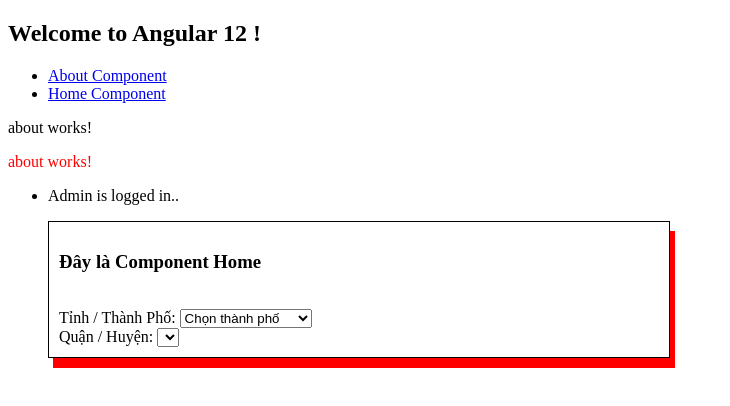
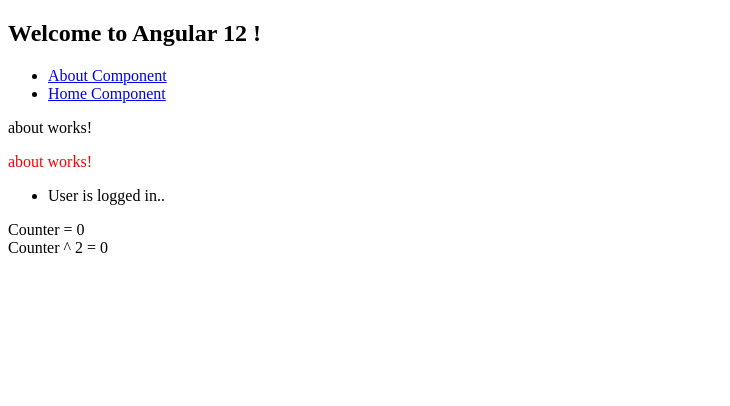
Before and after one commit to hakagashi1/Angular12, an Angular app: page /about in a window 1280 px wide. Shown: the top 406 px of the page, without its empty margins (0-730 px from the left). Built offline with nearby package versions, Linux system fonts and the light colour scheme.

Commit message:
update common services

```diff
--- /dev/null
+++ b/src/app/Services/common.service.ts
@@ -0,0 +1,15 @@
+import { Injectable } from '@angular/core';
+
+@Injectable({
+  providedIn: 'root'
+})
+export class CommonService {
+
+  public counter = 0;
+
+  constructor() { }
+
+  public binhPhuong(n: number) : number {
+    return n * n;
+  }
+}
--- a/src/app/about/about.component.html
+++ b/src/app/about/about.component.html
@@ -13,3 +13,8 @@
         <p>Please choose login name</p>
     </li>
 </ul>
+
+<span>Counter = {{ counter }}</span>
+<br />
+
+<span>Counter ^ 2 = {{ counterBinhPhuong }}</span>
--- a/src/app/about/about.component.ts
+++ b/src/app/about/about.component.ts
@@ -1,4 +1,5 @@
 import { Component, OnInit } from '@angular/core';
+import { CommonService } from '../Services/common.service';
 
 @Component({
   selector: 'app-about',
@@ -7,12 +8,17 @@
 })
 export class AboutComponent implements OnInit {
 
-  public loginName = 'admin';
+  public loginName = 'user';
   public myColor = 'red';
+  public counter = 0;
+  public counterBinhPhuong = 0;
 
-  constructor() { }
+  constructor(private common: CommonService) { }
 
   ngOnInit(): void {
+    this.counter = this.common.counter;
+    this.counterBinhPhuong = this.common.binhPhuong(this.counter);
+    this.common.counter++;
   }
 
 }
--- a/src/app/home/home.component.html
+++ b/src/app/home/home.component.html
@@ -44,4 +44,10 @@
     </select>
     <br />
 
+
+    <span>Counter = {{ counter }}</span>
+    <br />
+
+    <span>Counter ^ 2 = {{ counterBinhPhuong }}</span>
+
 </div>
--- a/src/app/home/home.component.ts
+++ b/src/app/home/home.component.ts
@@ -1,4 +1,5 @@
 import { Component, OnInit } from '@angular/core';
+import { CommonService } from '../Services/common.service';
 
 @Component({
   selector: 'app-home',
@@ -63,11 +64,16 @@
       ],
     },
   ];
+  public counter = 0;
+  public counterBinhPhuong = 0;
 
-  constructor() {}
+  constructor(private common: CommonService) {}
 
   ngOnInit(): void {
     console.log('vietnamData = ', this.vietnamData);
+    this.counter = this.common.counter;
+    this.counterBinhPhuong = this.common.binhPhuong(this.counter);
+    this.common.counter++;
   }
 
   public changeCity(event: any): void {
```
Also changed, not shown: 1 other file (tests, documents, lock files or other folders).
